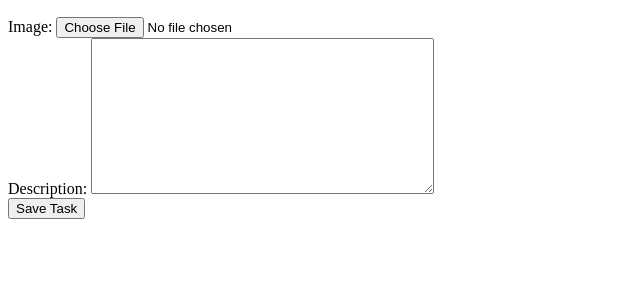
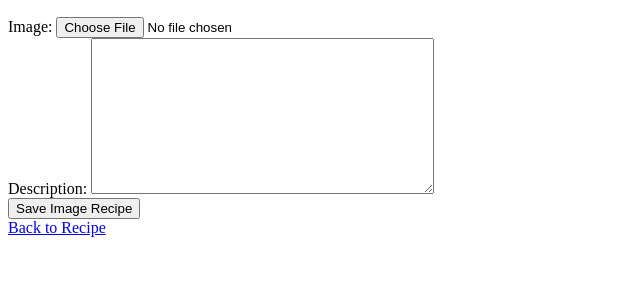
Before and after one commit to tinatams/recipebook-llamas-martina, a Django app: page /recipe/1/add_image in a window 1280 px wide. Shown: the part 139-439 px from the top of the page, without its empty margins (0-640 px from the left). Run offline with Django 5.2, Linux system fonts and the light colour scheme; the visitor is signed in with stand-in values (Sample User, id 1).

Commit message:
Fix bugs with image upload and links

```diff
--- a/recipebook/ledger/templates/recipe_add_image.html
+++ b/recipebook/ledger/templates/recipe_add_image.html
@@ -5,6 +5,8 @@
     <form method="POST" enctype="multipart/form-data">
         {% csrf_token %}
         {{ form }}
-        <input type="submit" name="submit" value="Save Task">
+        <input type="submit" name="submit" value="Save Image Recipe">
     </form>
+
+    <a href="{% url 'ledger:recipe_detail' pk=pk %}"> Back to Recipe</a>
 {% endblock %}
--- a/recipebook/ledger/views.py
+++ b/recipebook/ledger/views.py
@@ -42,9 +42,14 @@ class recipe_add_image(LoginRequiredMixin, CreateView):
     form_class = RecipeAddImageForm
     template_name = "recipe_add_image.html"
 
-    def get_success_url(self, form):
-        form.instance.recipe = Recipe.objects.get(pk=self.kwargs['pk'])
+    def get_success_url(self):
         return reverse_lazy('ledger:recipe_detail', kwargs={'pk': self.kwargs['pk']})
 
+    def get_context_data(self, **kwargs):
+        context = super().get_context_data(**kwargs)
+        context['pk'] = self.kwargs['pk']
+        return context
+
     def form_valid(self, form):
+        form.instance.recipe_id = self.kwargs['pk']
         return super().form_valid(form)
```
Also changed, not shown: recipebook/media/images/Adobo_NNImEfc.jpeg (added), recipebook/media/images/Adobo_UfKKFKx.jpeg (added), recipebook/media/images/Adobo_hrb6beP.jpeg (added), recipebook/media/images/Adobo_lnYgj2S.jpeg (added), recipebook/media/images/SiniYum_4KyD0BD.jpg (added), recipebook/media/images/SiniYum_dtJZZqZ.jpg (added).
